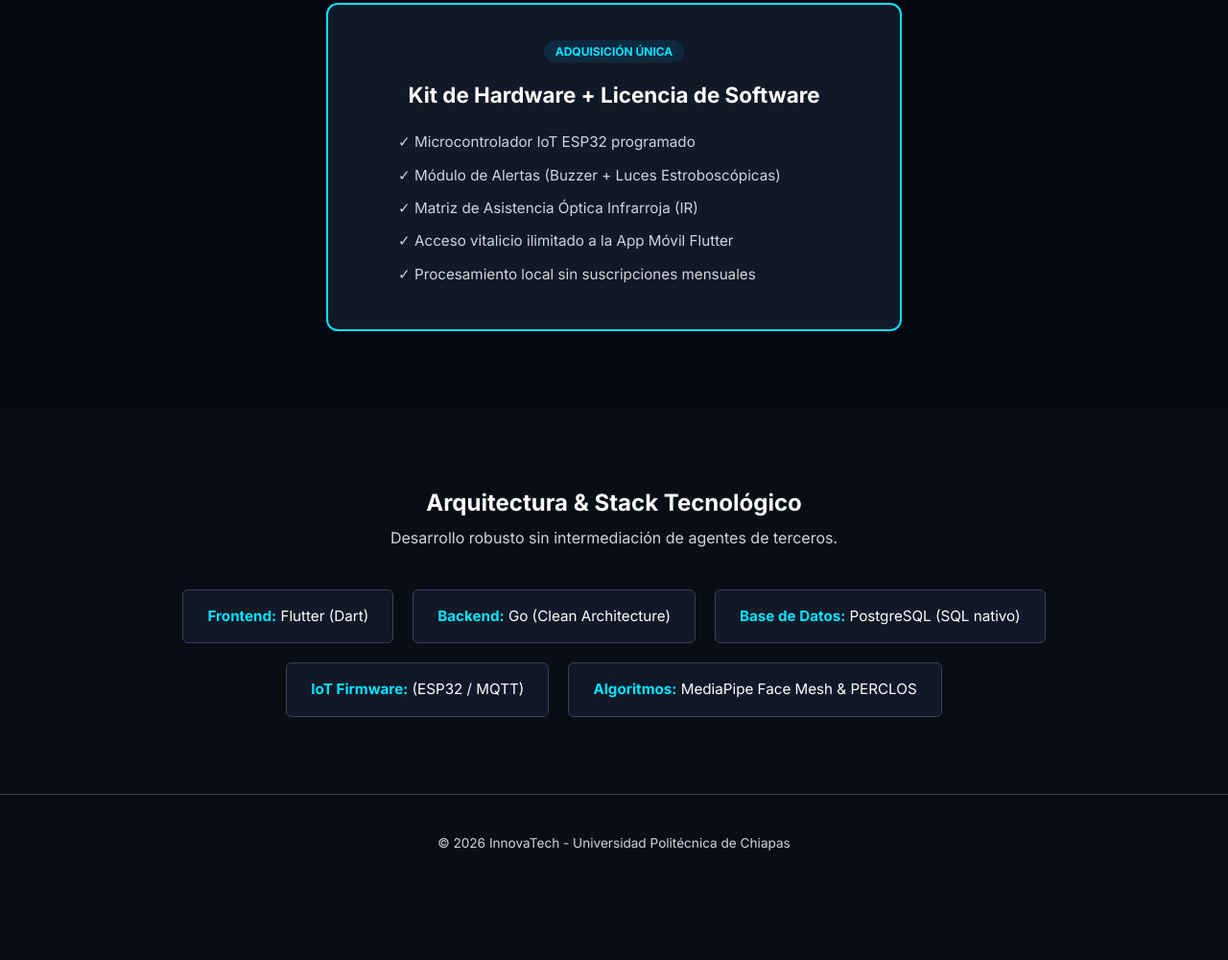
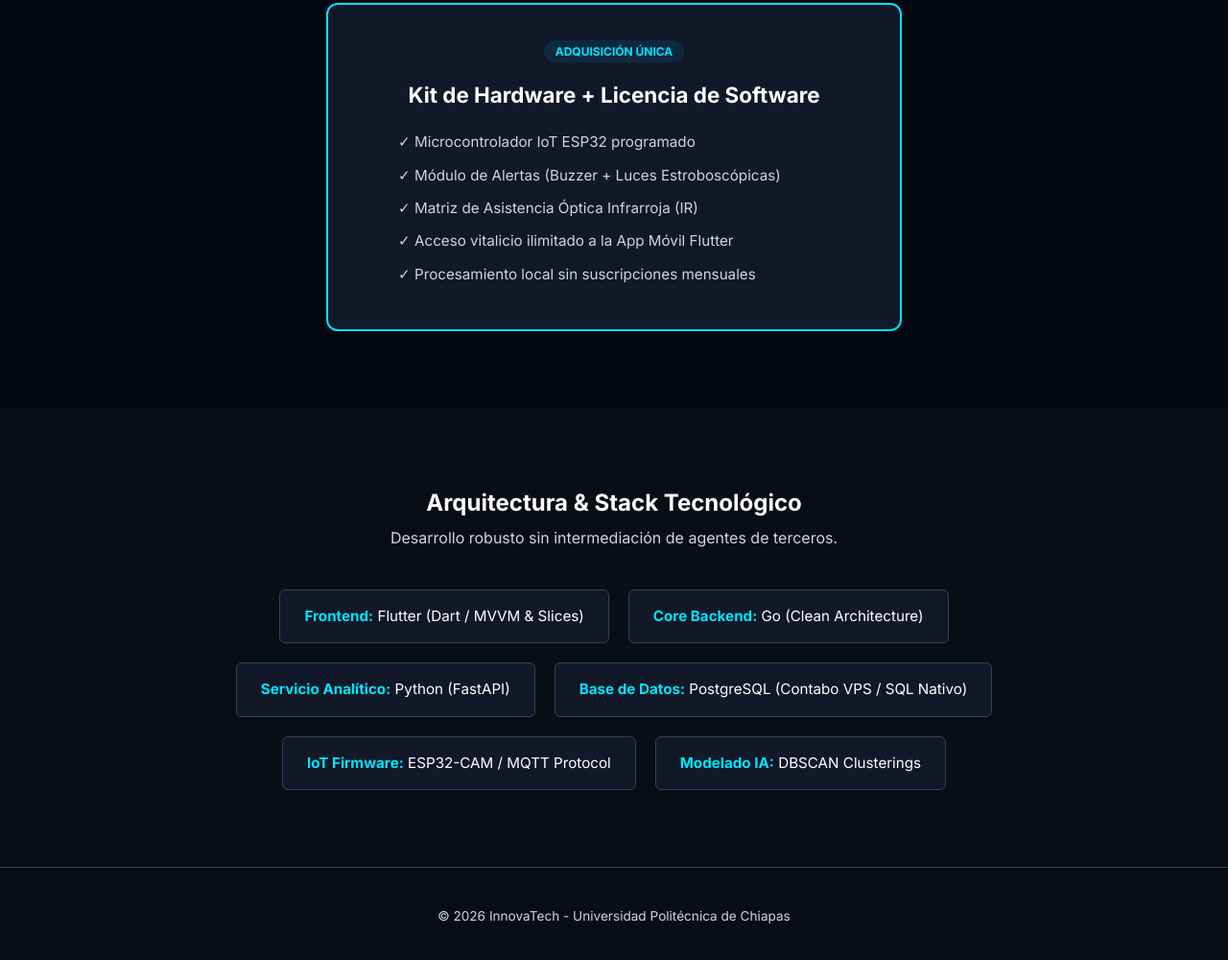
Before and after one commit to ra0214/NeuroDrive-LandingPage, a plain HTML site: page index.html in a window 1280 px wide. Shown: the part 2498-3498 px from the top of the page at 96% size. Before the commit the page ends 3427 px from the top, so only its background shows below. Drawn offline with Linux system fonts and the light colour scheme.

Commit message:
Nuevos cambios

```diff
--- a/index.html
+++ b/index.html
@@ -144,11 +144,12 @@
         <h2>Arquitectura & Stack Tecnológico</h2>
         <p class="subtitle">Desarrollo robusto sin intermediación de agentes de terceros.</p>
         <div class="stack-grid">
-            <div class="stack-box"><strong>Frontend:</strong> Flutter (Dart)</div>
-            <div class="stack-box"><strong>Backend:</strong> Go (Clean Architecture)</div>
-            <div class="stack-box"><strong>Base de Datos:</strong> PostgreSQL (SQL nativo)</div>
-            <div class="stack-box"><strong>IoT Firmware:</strong> (ESP32 / MQTT)</div>
-            <div class="stack-box"><strong>Algoritmos:</strong> MediaPipe Face Mesh & PERCLOS</div>
+            <div class="stack-box"><strong>Frontend:</strong> Flutter (Dart / MVVM & Slices)</div>
+            <div class="stack-box"><strong>Core Backend:</strong> Go (Clean Architecture)</div>
+            <div class="stack-box"><strong>Servicio Analítico:</strong> Python (FastAPI)</div>
+            <div class="stack-box"><strong>Base de Datos:</strong> PostgreSQL (Contabo VPS / SQL Nativo)</div>
+            <div class="stack-box"><strong>IoT Firmware:</strong> ESP32-CAM / MQTT Protocol</div>
+            <div class="stack-box"><strong>Modelado IA:</strong> DBSCAN Clusterings</div>
         </div>
     </section>
 
```
